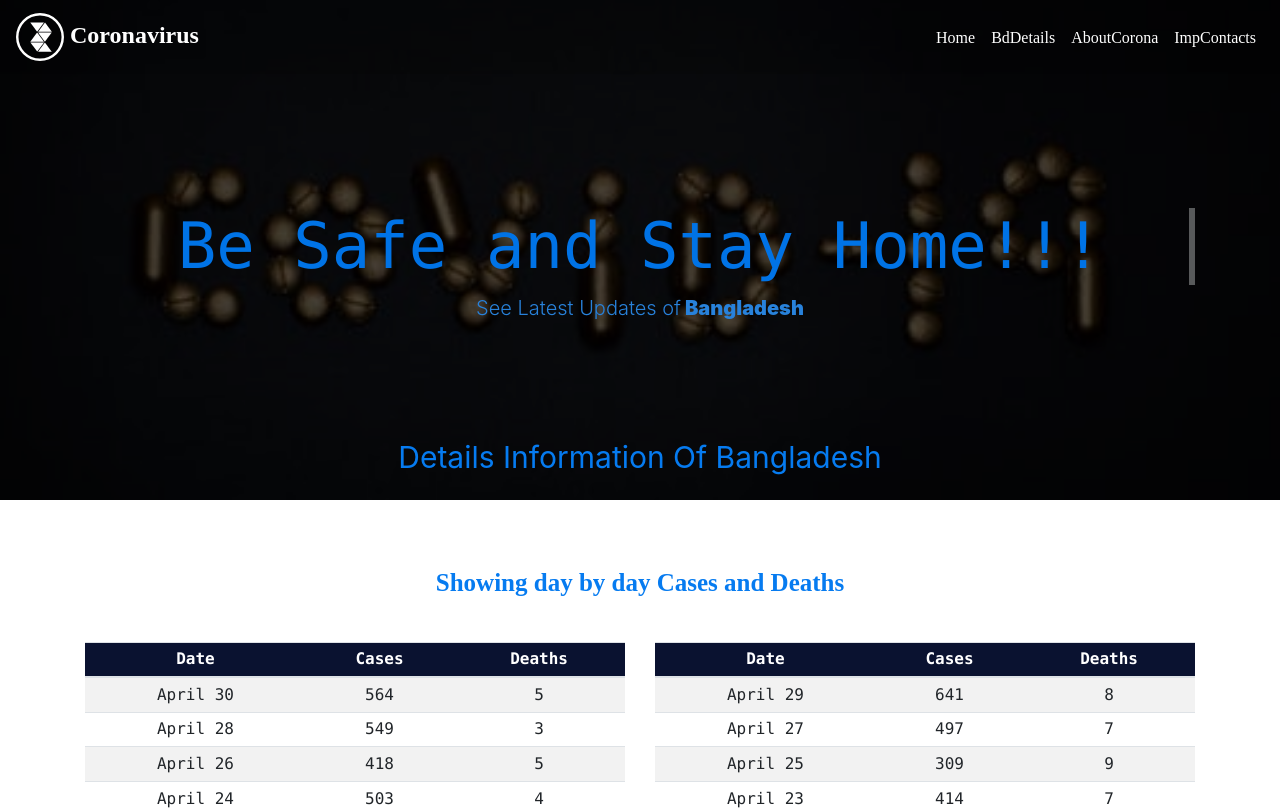
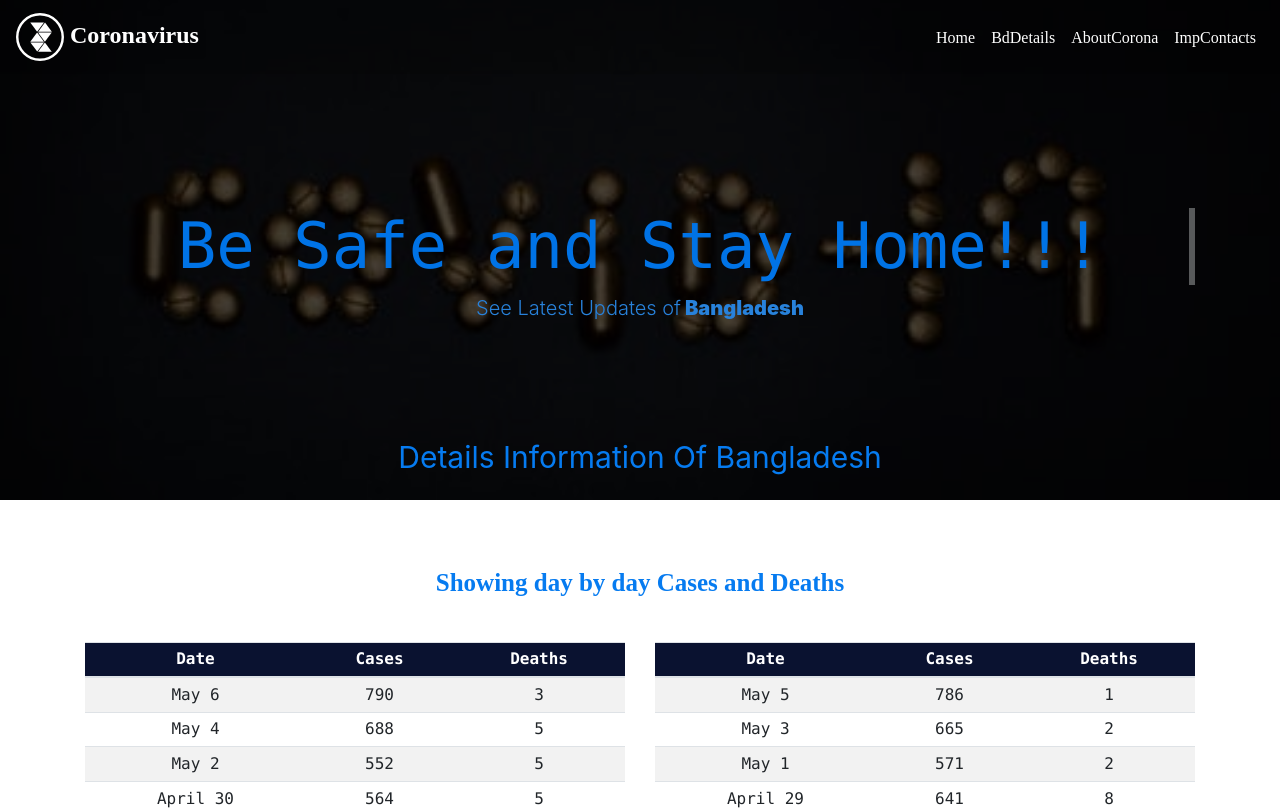
Before and after one commit to smdurjoy/covid, a React (Create React App) app: page /BdAllInfo in a window 1280 px wide. Shown: the top 810 px of the page. Built offline with nearby package versions, Linux system fonts and the light colour scheme; a web font is replaced by a local one.

Commit message:
Update BdAllInfo.js

```diff
--- a/src/components/BdAllInfo/BdAllInfo.js
+++ b/src/components/BdAllInfo/BdAllInfo.js
@@ -21,6 +21,36 @@ export default class BdAllInfo extends Component {
                                 </thead>
 
                                 <tbody>
+                                    <tr>
+                                        <td>May 6</td>
+                                        <td>790</td>
+                                        <td>3</td>
+                                    </tr>
+                                    <tr>
+                                        <td>May 5</td>
+                                        <td>786</td>
+                                        <td>1</td>
+                                    </tr>
+                                    <tr>
+                                        <td>May 4</td>
+                                        <td>688</td>
+                                        <td>5</td>
+                                    </tr>
+                                    <tr>
+                                        <td>May 3</td>
+                                        <td>665</td>
+                                        <td>2</td>
+                                    </tr>
+                                    <tr>
+                                        <td>May 2</td>
+                                        <td>552</td>
+                                        <td>5</td>
+                                    </tr>
+                                    <tr>
+                                        <td>May 1</td>
+                                        <td>571</td>
+                                        <td>2</td>
+                                    </tr>
                                     <tr>
                                         <td>April 30</td>
                                         <td>564</td>
@@ -276,6 +306,21 @@ export default class BdAllInfo extends Component {
 
                             <tbody>
                                  <tr>
+                                   <td>May 6</td>
+                                   <td>790</td>
+                                   <td>3</td>
+                                 </tr>
+                                 <tr>
+                                    <td>May 4</td>
+                                    <td>688</td>
+                                    <td>5</td>
+                                 </tr>
+                                 <tr>
+                                    <td>May 2</td>
+                                    <td>552</td>
+                                    <td>5</td>
+                                 </tr>
+                                 <tr>
                                     <td>April 30</td>
                                     <td>564</td>
                                     <td>5</td>
@@ -405,6 +450,21 @@ export default class BdAllInfo extends Component {
 
                             <tbody>
                                 <tr>
+                                   <td>May 5</td>
+                                   <td>786</td>
+                                   <td>1</td>
+                                </tr>
+                                <tr>
+                                   <td>May 3</td>
+                                   <td>665</td>
+                                   <td>2</td>
+                                </tr>
+                                <tr>
+                                   <td>May 1</td>
+                                   <td>571</td>
+                                   <td>2</td>
+                                </tr>
+                                <tr>
                                     <td>April 29</td>
                                     <td>641</td>
                                     <td>8</td>
```
